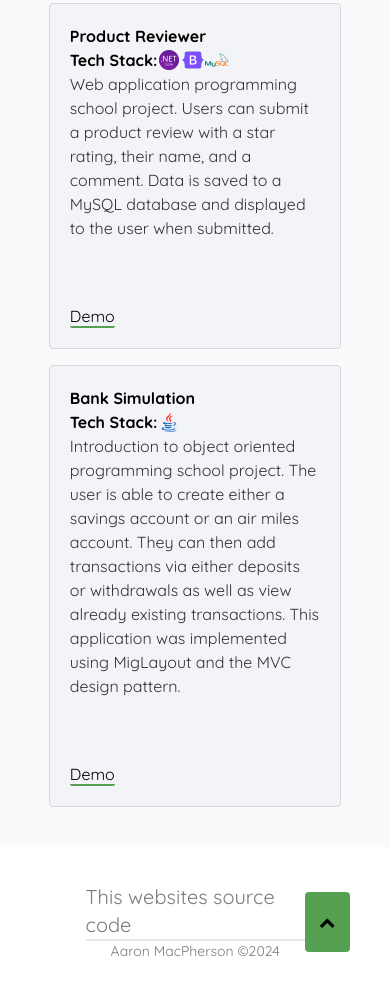
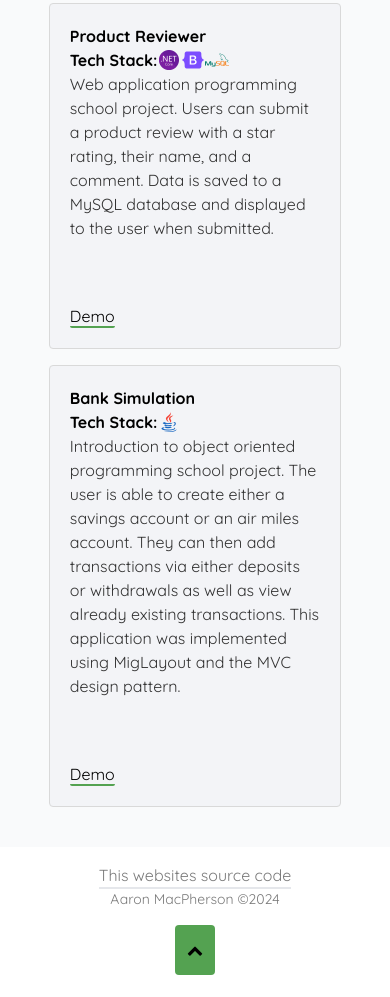
Before and after one commit to aaronmacpherson/web-design-final-project, a plain HTML site: page index.html in a window 390 px wide. Shown: the part 1171-2168 px from the top of the page. Drawn offline with nearby package versions, Linux system fonts and the light colour scheme.

Commit message:
footer responseness

```diff
--- a/index.html
+++ b/index.html
@@ -30,7 +30,7 @@
           }
         }
       </script>
-    <title>Aaron's Portfolio</title>
+    <title>Aaron | Web Developer</title>
 </head>
 <body class="bg-mainBackground font-quicksand">
     <header class="relative z-[999]">
@@ -159,13 +159,13 @@
             </div>
         </section>
     </main>
-    <footer class="flex bg-white justify-between items-center h-[150px] px-10">
-            <div class="flex w-[50px] h-[60px] invisible"></div> <!-- invisible div for positioning elements to the center and right -->
-            <div class="flex flex-col items-center">
-                <a class="text-subText text-xl border-b-2" href="#">This websites source code</a>
+    <footer class="flex flex-col sm:flex-row bg-white sm:justify-between items-center h-[150px] px-10">
+            <div class="sm:flex w-[50px] h-[60px] hidden invisible"></div> <!-- invisible div for positioning elements to the center and right -->
+            <div class="flex flex-col items-center mt-4 sm:mt-0">
+                <a class="text-subText text-base sm:text-xl border-b-2" href="#">This websites source code</a>
                 <p class="text-subText text-sm">Aaron MacPherson &#169;2024</p>
             </div>
-            <a class="flex items-center justify-center w-[50px] h-[60px] bg-accent rounded" href="#">
+            <a class="flex items-center justify-center mt-4 sm:mt-0 w-[40px] h-[50px] sm:w-[50px] sm:h-[60px] bg-accent rounded" href="#">
                 <i class="fa fa-chevron-up fa-6" aria-hidden="true"></i>
             </a>
     </footer>
```
